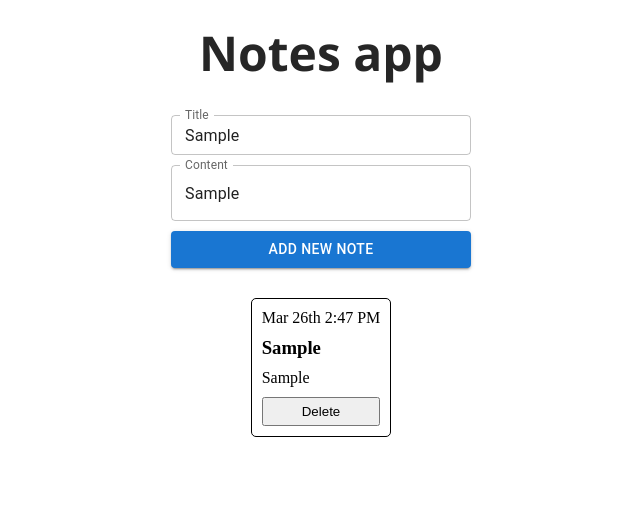
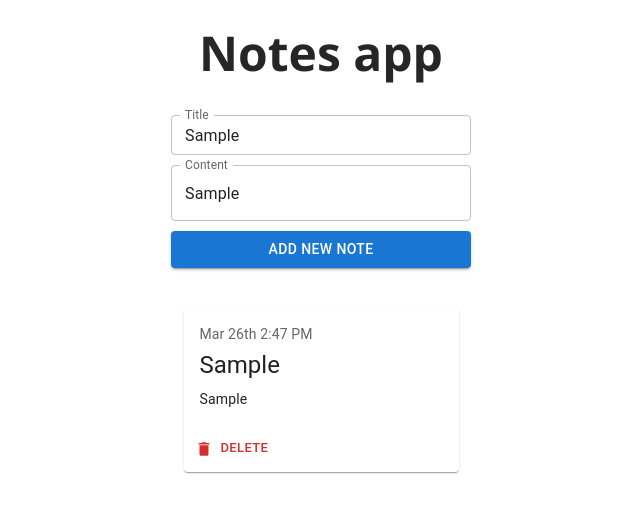
Before and after one commit to Golannnnn/notes-app, a React (Create React App) app: page / in a window 1280 px wide. Both pictures are taken after typing "Sample", "Sample" into the empty fields and a click on the button "ADD NEW NOTE". Shown: the top 512 px of the page, without its empty margins (319-959 px from the left). Built offline with nearby package versions, Linux system fonts and the light colour scheme.

Commit message:
finished milestone4

```diff
--- a/package.json
+++ b/package.json
@@ -6,6 +6,7 @@
     "@emotion/react": "^11.10.6",
     "@emotion/styled": "^11.10.6",
     "@fontsource/roboto": "^4.5.8",
+    "@mui/icons-material": "^5.11.11",
     "@mui/material": "^5.11.14",
     "@testing-library/jest-dom": "^5.16.5",
     "@testing-library/react": "^13.4.0",
--- a/src/App.js
+++ b/src/App.js
@@ -2,6 +2,14 @@ import { useState } from "react";
 import { nanoid } from "nanoid";
 import Form from "./components/Form";
 import Results from "./components/Results";
+
+/**
+ * 1. Identify your component’s different visual states
+ * 2. Determine what triggers those state changes
+ * 3. Represent the state in memory using useState
+ * 4. Remove any non-essential state variables
+ * 5. Connect the event handlers to set the state
+ */
 
 function App() {
   const [notes, setNotes] = useState([]);
@@ -12,6 +20,14 @@ function App() {
   });
 
   const handleChange = (event) => {
+    if (event.target.name === "content") {
+      if (event.target.value !== "") {
+        setInput((prev) => ({
+          ...prev,
+          error: "",
+        }));
+      }
+    }
     setInput((prev) => ({
       ...prev,
       [event.target.name]: event.target.value,
--- a/src/components/Form.js
+++ b/src/components/Form.js
@@ -18,7 +18,7 @@ const Form = ({ input, handleChange, handleSubmit }) => {
         label="Content"
         multiline
         minRows={1}
-        maxRows={10}
+        maxRows={8}
         value={input.content}
         onChange={handleChange}
         sx={{
--- a/src/components/Note.js
+++ b/src/components/Note.js
@@ -1,15 +1,47 @@
 import { format } from "date-fns";
+import Card from "@mui/material/Card";
+import CardContent from "@mui/material/CardContent";
+import Typography from "@mui/material/Typography";
+import CardActions from "@mui/material/CardActions";
+import Button from "@mui/material/Button";
+import DeleteIcon from "@mui/icons-material/Delete";
 
-const Note = ({ title, content, date, id, deleteNote }) => {
+const Note = ({ title, content, date, id, deleteNote, handleOpen }) => {
   const formattedDate = format(new Date(date), "MMM do p");
 
   return (
-    <div className="note">
-      <p>{formattedDate}</p>
-      <h3>{title}</h3>
-      <p>{content}</p>
-      <button onClick={() => deleteNote(id)}>Delete</button>
-    </div>
+    <>
+      <Card
+        className="note"
+        sx={{
+          minWidth: { xs: "100%", sm: 275 },
+          maxWidth: { sm: 300, md: 300, lg: 300, xl: 300 },
+        }}
+      >
+        <CardContent
+          onClick={() => handleOpen(id)}
+          style={{ cursor: "pointer" }}
+        >
+          <Typography sx={{ fontSize: 14 }} color="text.secondary" gutterBottom>
+            {formattedDate}
+          </Typography>
+          <Typography sx={{ mb: 1 }} variant="h5" component="div">
+            {title}
+          </Typography>
+          <Typography variant="body2">{content}</Typography>
+        </CardContent>
+        <CardActions>
+          <Button
+            onClick={() => deleteNote(id)}
+            size="small"
+            color="error"
+            startIcon={<DeleteIcon />}
+          >
+            Delete
+          </Button>
+        </CardActions>
+      </Card>
+    </>
   );
 };
 
--- /dev/null
+++ b/src/components/NoteModal.js
@@ -0,0 +1,59 @@
+import { format } from "date-fns";
+import Modal from "@mui/material/Modal";
+import Typography from "@mui/material/Typography";
+import Card from "@mui/material/Card";
+import CardContent from "@mui/material/CardContent";
+import IconButton from "@mui/material/IconButton";
+import CloseIcon from "@mui/icons-material/Close";
+
+const NoteModal = ({ openModal, handleClose, notes }) => {
+  const filteredNotes = notes.filter((n) => n.id === openModal.id);
+  const [noteObj] = filteredNotes;
+  const formattedDate = format(new Date(noteObj.date), "MMM do p");
+
+  const style = {
+    position: "absolute",
+    top: "50%",
+    left: "50%",
+    width: 300,
+    transform: "translate(-50%, -50%)",
+    bgcolor: "background.paper",
+    borderRadius: 1,
+    boxShadow: 24,
+  };
+
+  return (
+    <Modal
+      open={openModal.open}
+      onClose={handleClose}
+      aria-labelledby="modal-modal-title"
+      aria-describedby="modal-modal-description"
+    >
+      <Card sx={style}>
+        <CardContent>
+          <IconButton
+            aria-label="close"
+            onClick={handleClose}
+            sx={{
+              position: "absolute",
+              right: 8,
+              top: 8,
+              color: (theme) => theme.palette.grey[500],
+            }}
+          >
+            <CloseIcon />
+          </IconButton>
+          <Typography sx={{ fontSize: 14 }} color="text.secondary" gutterBottom>
+            {formattedDate}
+          </Typography>
+          <Typography sx={{ mb: 1 }} variant="h5" component="div">
+            {noteObj.title}
+          </Typography>
+          <Typography variant="body2">{noteObj.content}</Typography>
+        </CardContent>
+      </Card>
+    </Modal>
+  );
+};
+
+export default NoteModal;
--- a/src/components/Results.js
+++ b/src/components/Results.js
@@ -1,6 +1,29 @@
+import { useState } from "react";
 import Note from "./Note";
+import NoteModal from "./NoteModal";
 
 const Results = ({ notes, deleteNote }) => {
+  const [openModal, setOpenModal] = useState({
+    id: null,
+    open: false,
+  });
+
+  const handleOpen = (id) => {
+    setOpenModal({
+      id: id,
+      open: true,
+    });
+  };
+
+  const handleClose = () => {
+    setOpenModal((prev) => {
+      return {
+        ...prev,
+        open: false,
+      };
+    });
+  };
+
   const result = notes.map((n) => (
     <Note
       key={n.id}
@@ -9,10 +32,22 @@ const Results = ({ notes, deleteNote }) => {
       date={n.date}
       id={n.id}
       deleteNote={deleteNote}
+      handleOpen={handleOpen}
     />
   ));
 
-  return <div className="results-container">{result}</div>;
+  return (
+    <div className="results-container">
+      {result}
+      {openModal.id !== null && (
+        <NoteModal
+          openModal={openModal}
+          handleClose={handleClose}
+          notes={notes}
+        />
+      )}
+    </div>
+  );
 };
 
 export default Results;
--- a/src/index.css
+++ b/src/index.css
@@ -36,22 +36,12 @@ form > :nth-child(2) {
   display: flex;
   justify-content: center;
   flex-wrap: wrap;
+  margin: 10px;
 }
 
 .note {
   display: flex;
   flex-direction: column;
   justify-content: space-between;
-  border: 1px solid black;
-  border-radius: 5px;
-  padding: 10px;
   margin: 10px;
 }
-
-.note > *:not(button) {
-  margin-bottom: 10px;
-}
-
-.note > button {
-  padding: 5px 10px;
-}
--- a/src/index.js
+++ b/src/index.js
@@ -4,8 +4,4 @@ import "./index.css";
 import App from "./App";
 
 const root = ReactDOM.createRoot(document.getElementById("root"));
-root.render(
-  <React.StrictMode>
-    <App />
-  </React.StrictMode>
-);
+root.render(<App />);
```
Also changed, not shown: 1 other file (tests, documents, lock files or other folders).
